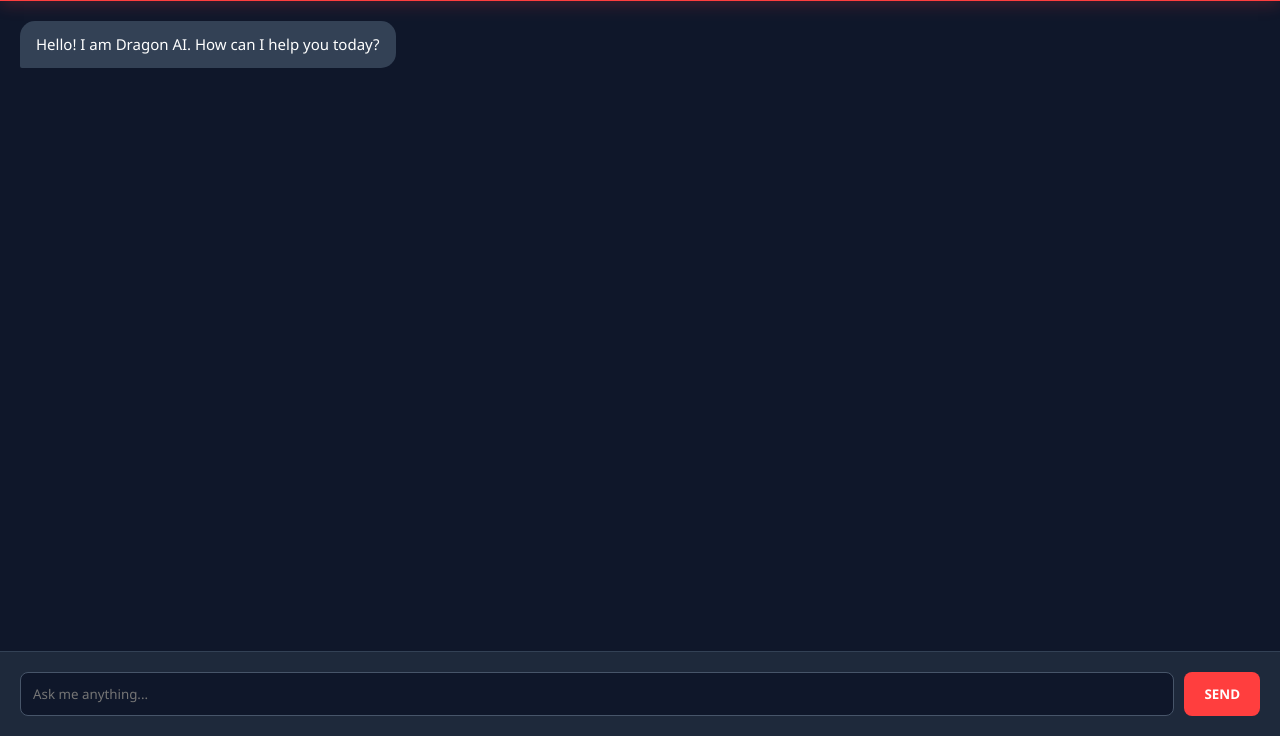
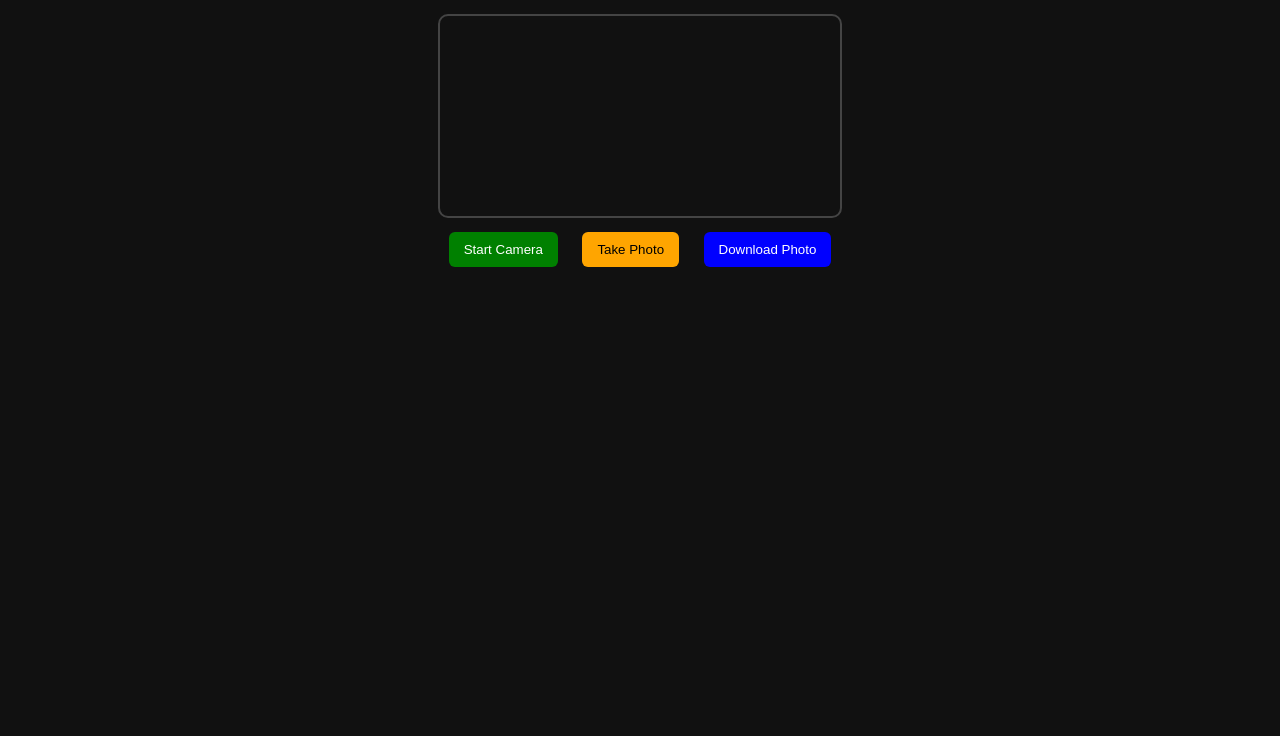
Before and after one commit to htx25269-wq/Dragon-cyber-zone, a plain HTML site: page index.html in a window 1280 px wide. Shown: the part 64-800 px from the top of the page. Drawn offline with Linux system fonts and the light colour scheme.

Commit message:
index.html

```diff
--- a/index.html
+++ b/index.html
@@ -1,101 +1,85 @@
 <!DOCTYPE html>
 <html lang="en">
 <head>
-    <meta charset="UTF-8">
-    <meta name="viewport" content="width=device-width, initial-scale=1.0">
-    <title>Dragon Ethical Zone - AI</title>
-    <style>
-        * { margin: 0; padding: 0; box-sizing: border-box; font-family: 'Segoe UI', Tahoma, Geneva, Verdana, sans-serif; }
-        body { background-color: #0f172a; color: white; display: flex; flex-direction: column; height: 100vh; }
+<meta charset="UTF-8">
+<title>Safe Camera App</title>
+<style>
+body {
+    font-family: Arial;
+    text-align: center;
+    background: #111;
+    color: white;
+}
 
-        /* Header */
-        header { background: #1e293b; padding: 15px; text-align: center; border-bottom: 2px solid #ff3e3e; box-shadow: 0 4px 15px rgba(255, 62, 62, 0.2); }
-        header h1 { color: #ff3e3e; font-size: 1.5rem; letter-spacing: 1px; }
+video, canvas {
+    width: 90%;
+    max-width: 400px;
+    margin-top: 10px;
+    border-radius: 10px;
+    border: 2px solid #444;
+}
 
-        /* Chat Window */
-        #chat-container { flex: 1; overflow-y: auto; padding: 20px; display: flex; flex-direction: column; gap: 15px; }
-        .message { max-width: 80%; padding: 12px 16px; border-radius: 15px; line-height: 1.5; font-size: 15px; position: relative; }
-        .user-message { background: #ff3e3e; align-self: flex-end; border-bottom-right-radius: 2px; }
-        .ai-message { background: #334155; align-self: flex-start; border-bottom-left-radius: 2px; white-space: pre-wrap; }
+button {
+    padding: 10px 15px;
+    margin: 10px;
+    border: none;
+    border-radius: 6px;
+    cursor: pointer;
+}
 
-        /* Input Area */
-        .input-area { background: #1e293b; padding: 20px; display: flex; gap: 10px; border-top: 1px solid #334155; }
-        input { flex: 1; background: #0f172a; border: 1px solid #475569; padding: 12px; border-radius: 8px; color: white; outline: none; }
-        input:focus { border-color: #ff3e3e; }
-        button { background: #ff3e3e; color: white; border: none; padding: 10px 20px; border-radius: 8px; cursor: pointer; font-weight: bold; transition: 0.3s; }
-        button:hover { background: #cc0000; }
-
-        /* Loader */
-        .typing { font-style: italic; color: #94a3b8; font-size: 13px; display: none; }
-    </style>
+#start { background: green; color: white; }
+#snap { background: orange; }
+#download { background: blue; color: white; }
+</style>
 </head>
 <body>
 
-<header>
-    <h1>DRAGON ETHICAL ZONE AI</h1>
-</header>
+<h2>📷 Safe Camera App</h2>
 
-<div id="chat-container">
-    <div class="message ai-message">Hello! I am Dragon AI. How can I help you today?</div>
-</div>
+<video id="video" autoplay playsinline></video>
+<br>
 
-<div class="input-area">
-    <div id="status" class="typing">Dragon is thinking...</div>
-    <input type="text" id="userInput" placeholder="Ask me anything...">
-    <button onclick="sendMessage()">SEND</button>
-</div>
+<button id="start">Start Camera</button>
+<button id="snap">Take Photo</button>
+<button id="download">Download Photo</button>
+
+<canvas id="canvas" style="display:none;"></canvas>
 
 <script>
-    const chatContainer = document.getElementById('chat-container');
-    const userInput = document.getElementById('userInput');
-    const status = document.getElementById('status');
+let video = document.getElementById("video");
+let canvas = document.getElementById("canvas");
+let context = canvas.getContext("2d");
 
-    // এখানে তোমার Google Gemini API Key বসাও
-    const API_KEY = "AIzaSyC3PQgvAscm-IMedt25DsiXLEpoeSzcAng";
-    const API_URL = `https://generativelanguage.googleapis.com/v1beta/models/gemini-1.5-flash:generateContent?key=${API_KEY}`;
+let stream;
 
-    async function sendMessage() {
-        const message = userInput.value.trim();
-        if (!message) return;
+// Start Camera
+document.getElementById("start").onclick = async function () {
+    try {
+        stream = await navigator.mediaDevices.getUserMedia({
+            video: true
+        });
+        video.srcObject = stream;
+    } catch (err) {
+        alert("Camera permission denied!");
+    }
+};
 
-        // ইউজারের মেসেজ স্ক্রিনে দেখানো
-        appendMessage(message, 'user-message');
-        userInput.value = '';
-        status.style.display = 'block';
+// Take Photo
+document.getElementById("snap").onclick = function () {
+    canvas.width = video.videoWidth;
+    canvas.height = video.videoHeight;
+    context.drawImage(video, 0, 0);
 
-        try {
-            const response = await fetch(API_URL, {
-                method: "POST",
-                headers: { "Content-Type": "application/json" },
-                body: JSON.stringify({
-                    contents: [{ parts: [{ text: message }] }]
-                })
-            });
+    alert("Photo captured!");
+};
 
-            const data = await response.json();
-            const aiResponse = data.candidates[0].content.parts[0].text;
-
-            appendMessage(aiResponse, 'ai-message');
-        } catch (error) {
-            appendMessage("Sorry, I am having trouble connecting. Check your API key.", 'ai-message');
-            console.error(error);
-        } finally {
-            status.style.display = 'none';
-        }
-    }
-
-    function appendMessage(text, className) {
-        const msgDiv = document.createElement('div');
-        msgDiv.className = `message ${className}`;
-        msgDiv.innerText = text;
-        chatContainer.appendChild(msgDiv);
-        chatContainer.scrollTop = chatContainer.scrollHeight;
-    }
-
-    // Enter চাপলে মেসেজ যাবে
-    userInput.addEventListener("keypress", (e) => {
-        if (e.key === "Enter") sendMessage();
-    });
+// Download Photo
+document.getElementById("download").onclick = function () {
+    let link = document.createElement("a");
+    link.download = "photo.png";
+    link.href = canvas.toDataURL("image/png");
+    link.click();
+};
 </script>
 
 </body>
```
